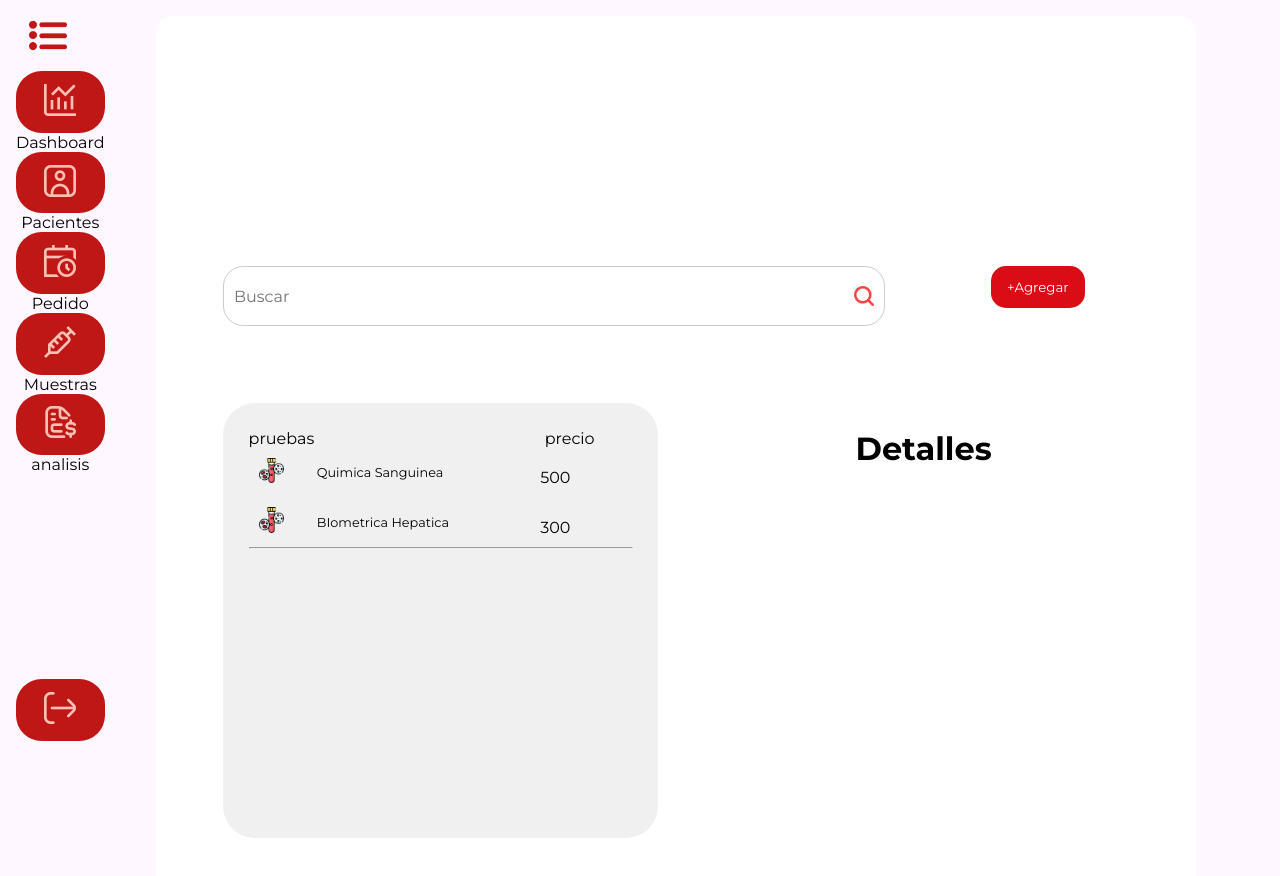
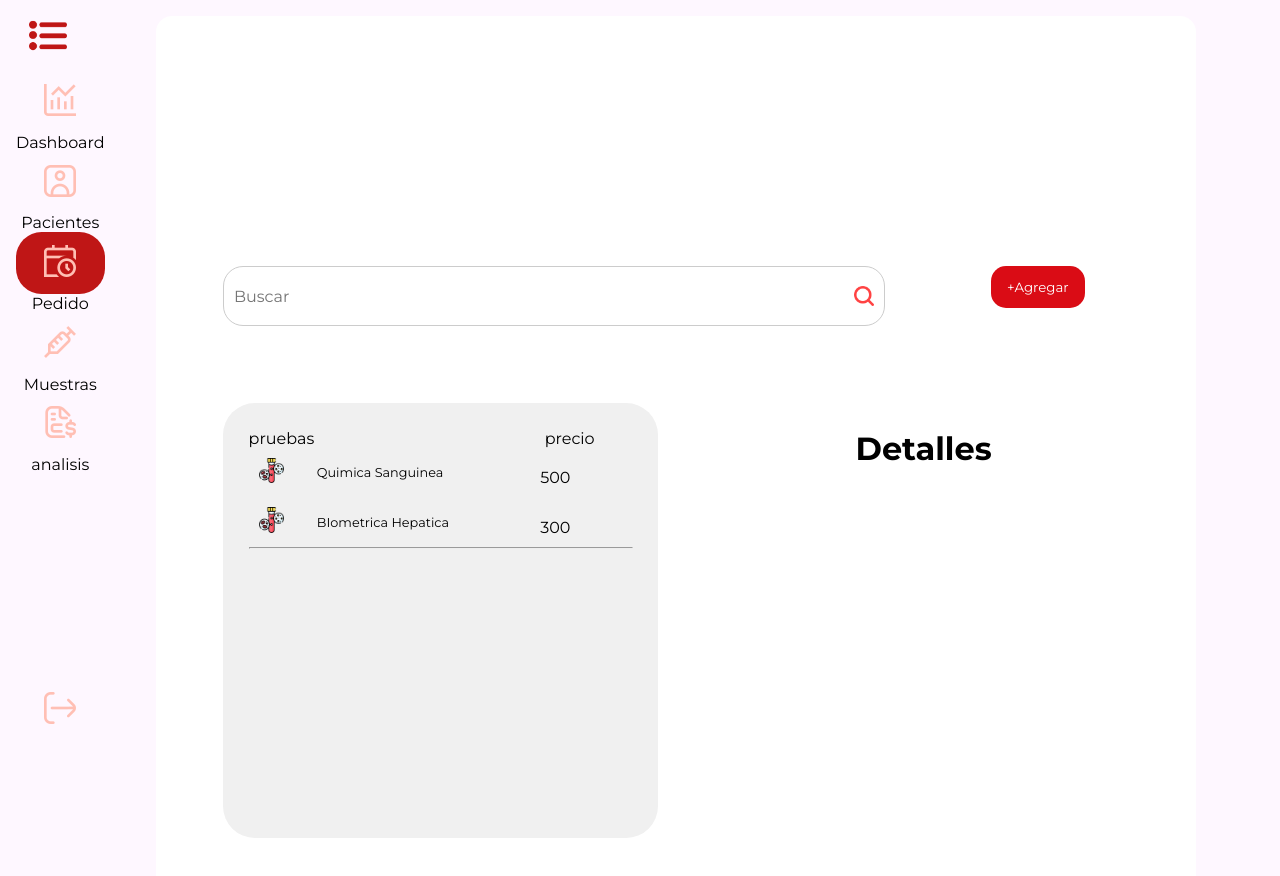
Before and after one commit to IngRamirezJezhuah/Integradora_II_Front, a React (Create React App) app in the folder FRONTEND/Web/integradora_2/: page /Pedidos in a window 1280 px wide. Shown: the top 876 px of the page. Built offline with nearby package versions, Linux system fonts and the light colour scheme.

Commit message:
barra avance pdt:formalizacion de elementos

```diff
--- a/FRONTEND/Web/integradora_2/src/Screens/Component.jsx
+++ b/FRONTEND/Web/integradora_2/src/Screens/Component.jsx
@@ -5,29 +5,31 @@ import Dashboard from './Dashboard';
 
 const Component=() => {
     const location = useLocation();
+
+    const isActive = (path) => location.pathname === path;
     return (
         <div className='contenedor'>
             <div className='tabNavigator'>
                 <div>
                     <img className='menu' src="/menu.png" alt='icon-menu' />
                     <Link to="/Dashboard">
-                        <li className="bordes"><img src="/dash.png" alt="" /></li>
+                        <li className={`bordes ${isActive('/Dashboard') ? 'active' : ''}`}><img src="/dash.png" alt="" /></li>
                         <li>Dashboard</li>
                     </Link>
                     <Link to="/Pacientes">
-                        <li className="bordes"><img src="/usuario.png" alt="" /></li>
+                        <li className={`bordes ${isActive('/Pacientes') ? 'active' : ''}`}><img src="/usuario.png" alt="" /></li>
                         <li>Pacientes</li>
                     </Link>
                     <Link to="/Pedidos">
-                        <li className="bordes"><img src="/pedido.png" alt="" /></li>
+                        <li className={`bordes ${isActive('/Pedidos') ? 'active' : ''}`}><img src="/pedido.png" alt="" /></li>
                         <li>Pedido</li>
                     </Link>
                     <Link to="/Muestras">
-                        <li className="bordes"><img src="/muestras.png" alt="" /></li>
+                        <li className={`bordes ${isActive('/Muestras') ? 'active' : ''}`}><img src="/muestras.png" alt="" /></li>
                         <li>Muestras</li>
                     </Link>
                     <Link to="/Analisis">
-                        <li className="bordes"><img src="/analisis.png" alt="" /></li>
+                        <li className={`bordes ${isActive('/Analisis') ? 'active' : ''}`}><img src="/analisis.png" alt="" /></li>
                         <li>analisis</li>
                     </Link>
                     <Link to='/HeaderSlide'>
--- a/FRONTEND/Web/integradora_2/src/styles.css
+++ b/FRONTEND/Web/integradora_2/src/styles.css
@@ -5,7 +5,6 @@
 }
 .contenedor{
     background-color: #FEF7FF;
-
     margin: 0;
 }
 .tabNavigator{
@@ -49,9 +48,11 @@ a{
 
 /*_______Coso de las imagenes_______*/
 .bordes{
-    background-color: #bf1616;
     padding: 1vw;
     border-radius: 2vw;
+}
+.bordes.active {
+  background-color: #bf1616;
 }
 
 .cerrar-sesion{
```
